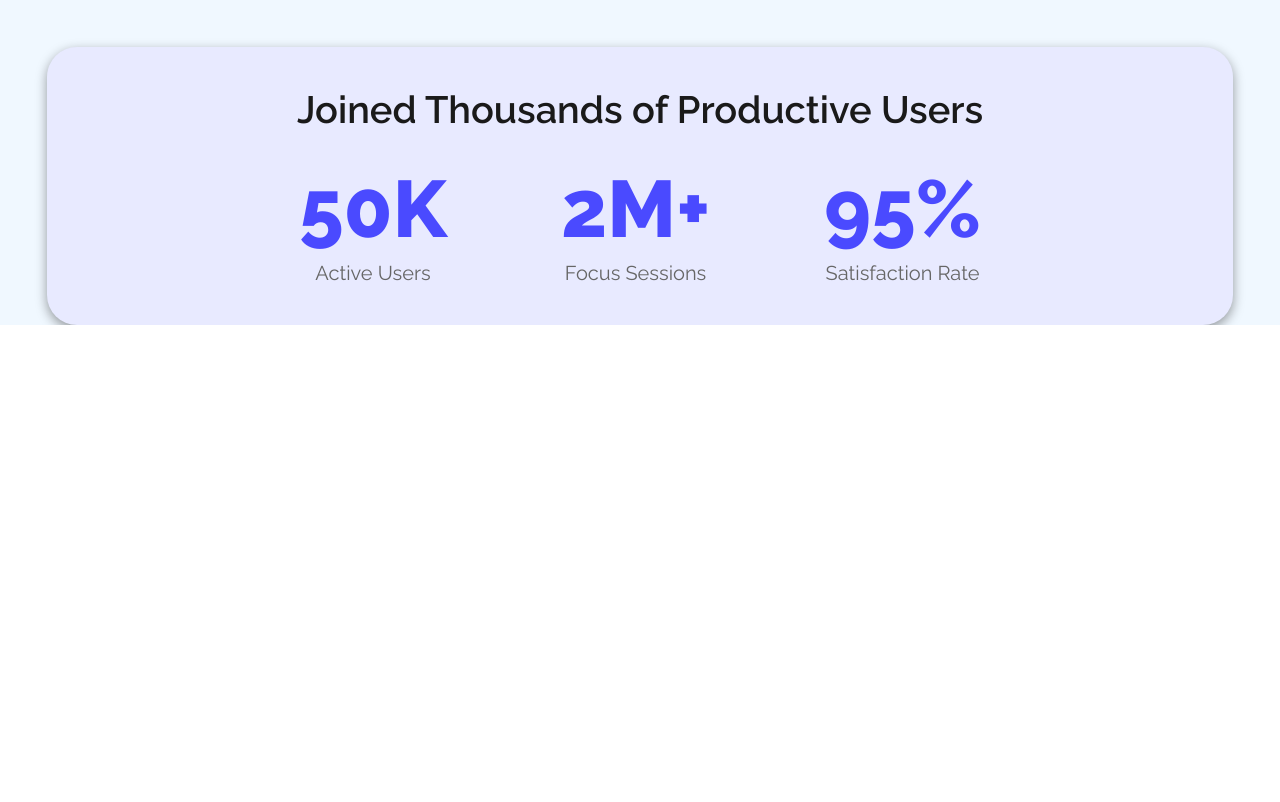
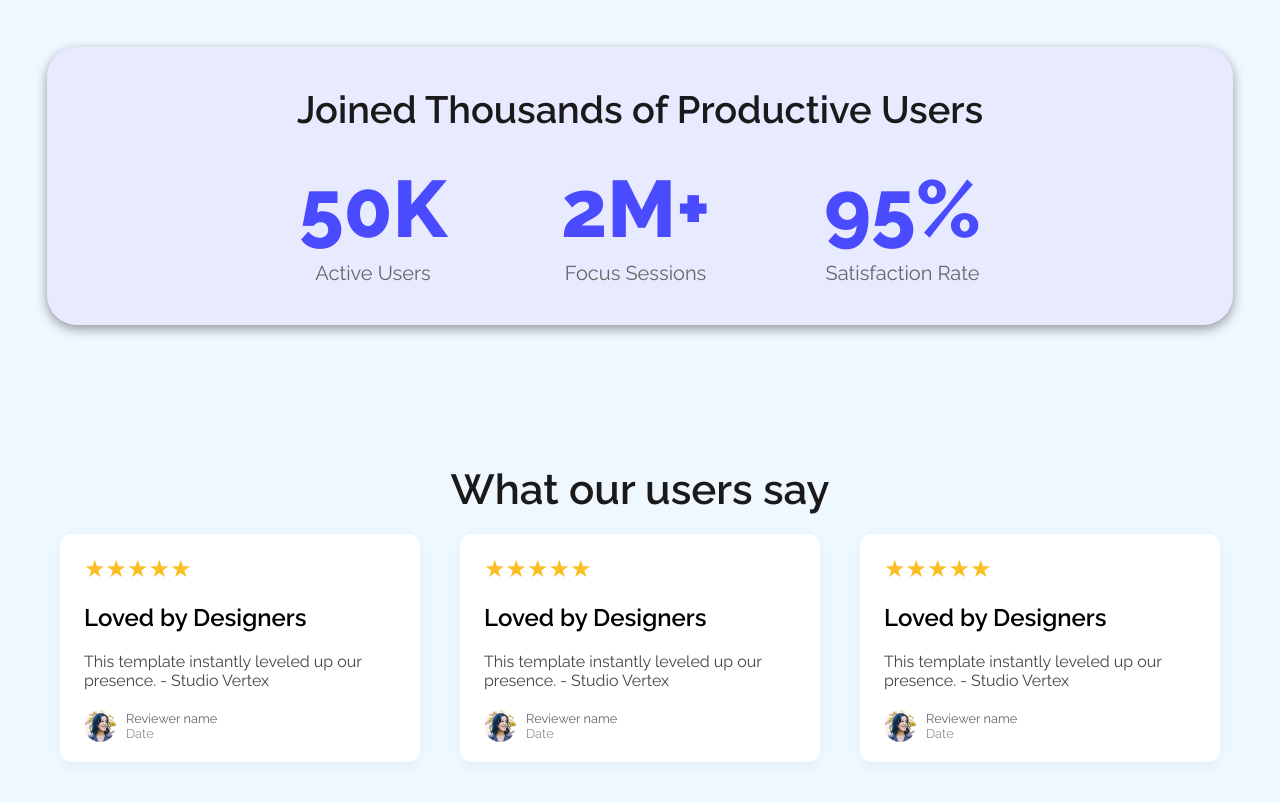
Before and after one commit to ofsomarfarooq/B12-Assignment1, a plain HTML site: page index.html in a window 1280 px wide. Shown: the part 1201-2003 px from the top of the page. Before the commit the page ends 1526 px from the top, so only its background shows below. Drawn offline with Linux system fonts and the light colour scheme.

Commit message:
section3

```diff
--- a/index.html
+++ b/index.html
@@ -65,6 +65,50 @@
             </div>
         </section>
 
+        <section class="main-3">
+            <div class="card-part">
+                <h2>What our users say</h2>
+                <div class="cards">
+                   <div class="card">
+                        <p class="stars">★★★★★</p>
+                        <p class="card-title">Loved by Designers</p>
+                        <p class="card-text">This template instantly leveled up our presence. - Studio Vertex</p>
+                        <div class="avatar">
+                            <img src="Assets/avatar.png" alt="avatar" />
+                            <div class="avatar-info">
+                                <span>Reviewer name</span>
+                                <span style="color: #929191;">Date</span>
+                            </div>
+                        </div>
+                    </div>
+                    <div class="card">
+                        <p class="stars">★★★★★</p>
+                        <p class="card-title">Loved by Designers</p>
+                        <p class="card-text">This template instantly leveled up our presence. - Studio Vertex</p>
+                        <div class="avatar">
+                            <img src="Assets/avatar.png" alt="avatar" />
+                            <div class="avatar-info">
+                                <span>Reviewer name</span>
+                                <span style="color: #929191;">Date</span>
+                            </div>
+                        </div>
+                    </div>
+                    <div class="card">
+                        <p class="stars">★★★★★</p>
+                        <p class="card-title">Loved by Designers</p>
+                        <p class="card-text">This template instantly leveled up our presence. - Studio Vertex</p>
+                        <div class="avatar">
+                            <img src="Assets/avatar.png" alt="avatar" />
+                            <div class="avatar-info">
+                                <span>Reviewer name</span>
+                                <span style="color: #929191;">Date</span>
+                            </div>
+                        </div>
+                    </div>
+                </div>
+            </div>
+        </section>
+
     </main>
     <footer>
 
--- a/style.css
+++ b/style.css
@@ -148,3 +148,79 @@
         font-size: 20px;
         color: #666;
     }
+
+    .main-3{
+        margin: 0;
+        margin-top: 100px;
+        padding: 40px;
+        display: flex;
+        justify-content: center;
+    }
+
+    .card-part{
+        max-width: 1200px;
+        width: 100%;
+        text-align: center;
+    }
+
+    .card-part h2{
+        font-size: 42px;
+        font-weight: 600;
+        color: #1a1a1a;
+        margin-bottom: 20px;
+    }
+
+    .cards{
+        display: flex;
+        gap: 40px;
+        justify-content: center;
+        flex-wrap: wrap;
+    }
+
+    .card{
+        background-color: #fff;
+        padding: 20px 24px;
+        border-radius: 12px;
+        box-shadow: 0 4px 12px rgba(0, 0, 0, 0.05);
+        max-width: 360px;
+        text-align: left;
+    }
+
+    .stars{
+        color: #fbbf24;
+        font-size: 150%;
+        margin-bottom: 20px;
+    }
+
+    .card-title {
+        font-size: 150%;
+        font-weight: 600;
+        margin-bottom: 20px;
+    }
+
+    .card-text {
+        font-size: 100%;
+        color: #444;
+        margin-bottom: 20px;
+    }
+
+    .avatar {
+        display: flex;
+        align-items: center;
+        gap: 10px;
+    }
+
+    .avatar img {
+        width: 32px;
+        height: 32px;
+        border-radius: 50%;
+    }
+
+    .avatar-info {
+        font-size: 80%;
+        color: #666;
+    }
+
+    .avatar-info span {
+        display: block;
+    }
```
